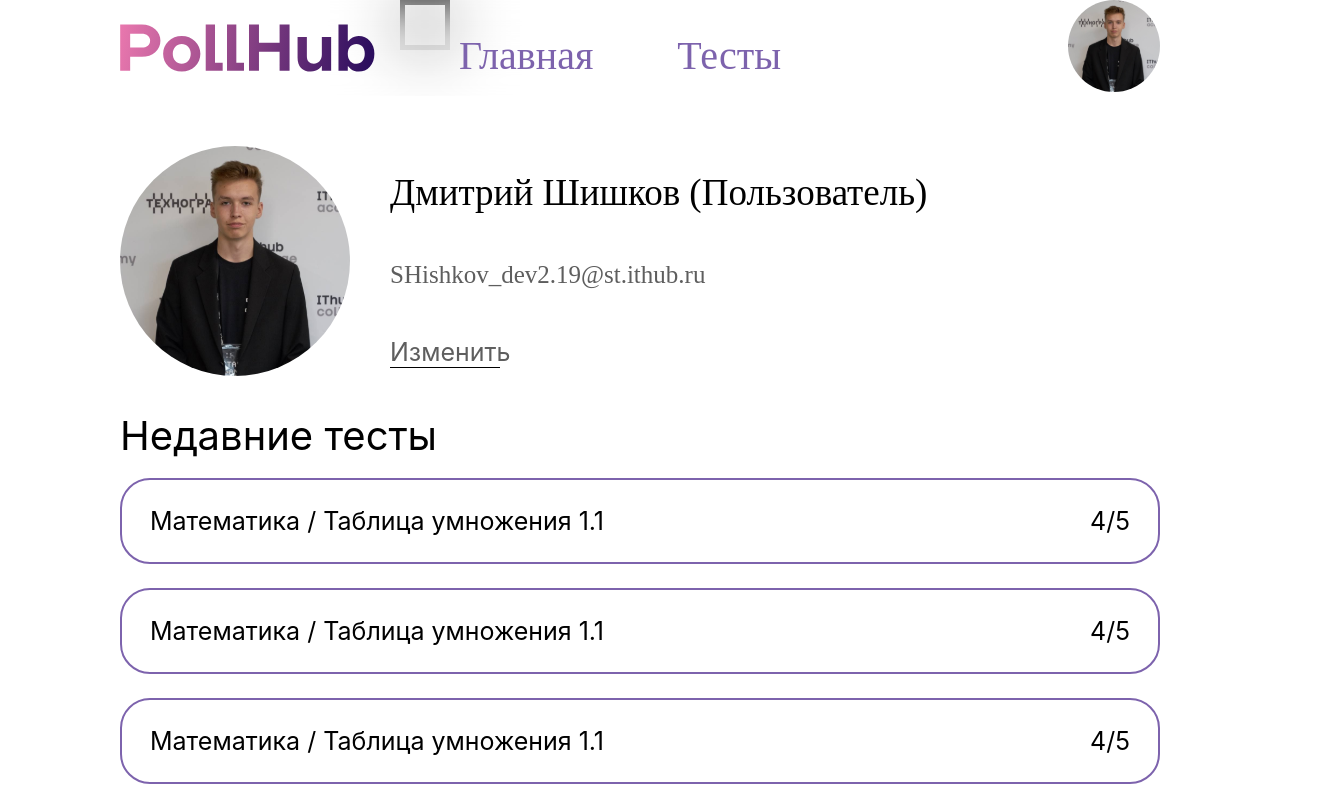
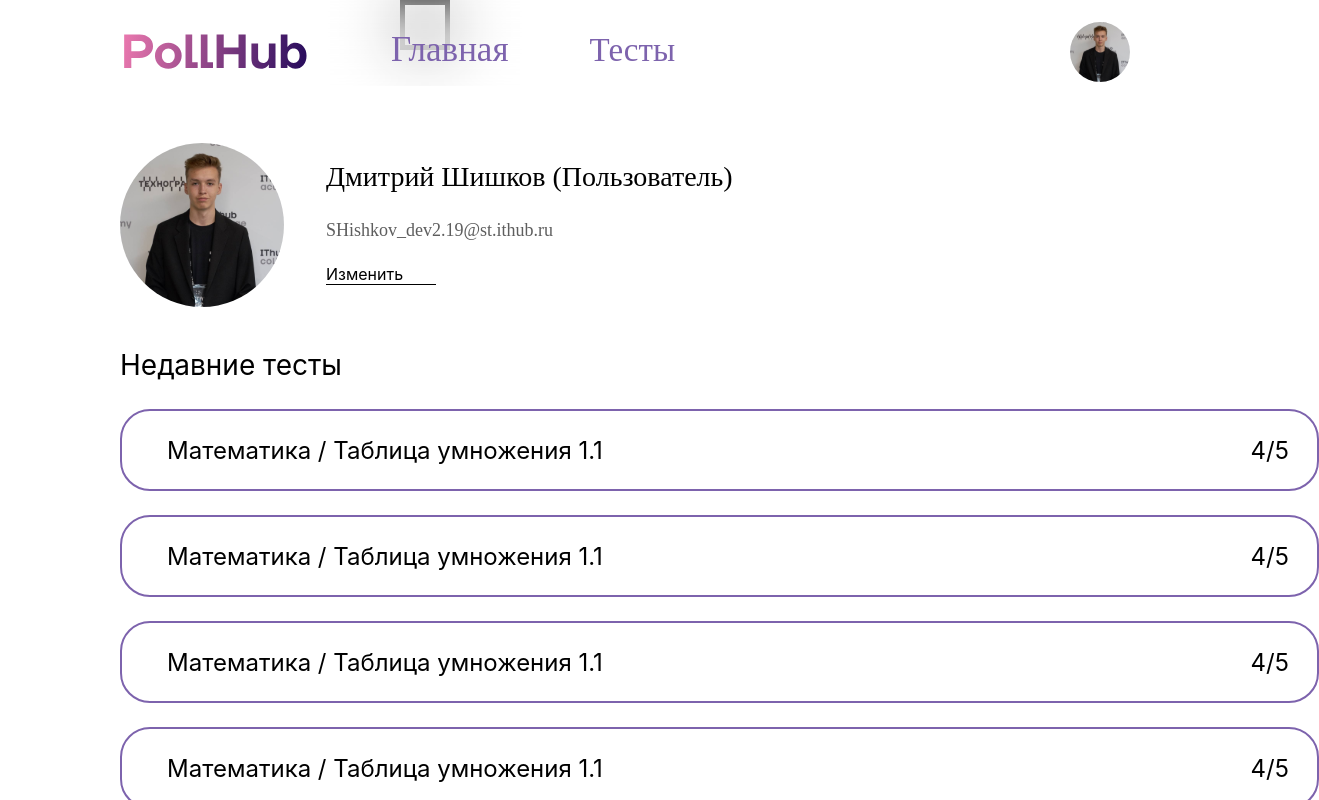
Before and after one commit to PollHub/ful_full__project, a React (Create React App) app: page /profile in a window 1280 px wide. Shown: the top 800 px of the page, 1319 px wide, since content can reach past the window. Built offline with nearby package versions, Linux system fonts and the light colour scheme.

Commit message:
first commit

```diff
--- a/src/index.css
+++ b/src/index.css
@@ -41,21 +41,23 @@ body {
 
 .header__logo {
   font-family: TT Firs Neue;
-  width: 255px;
+  width: 183px;
+  margin-top: 17px;
+  margin-left: 4px;
 }
 
 .header__main {
-  font-size: 40px;
+  font-size: 35px;
   padding-left: 84px;
-  font-family: PH NavPanel Headline;
+  font-family: TT Firs Neue;
   padding-top: 14px;
   color: #7D63AD;
 }
 
 .header__test {
-  font-size: 40px;
-  padding-left: 84px;
-  font-family: PH NavPanel Headline;
+  font-size: 33px;
+  padding-left: 81px;
+  font-family: TT Firs Neue;
   padding-top: 14px;
   color: #7D63AD;
 }
@@ -65,9 +67,9 @@ a {
 }
 
 .header__profile__photo {
-  /* position: absolute; */
-  width: 92px;
-  /* height: 60px; */
+  width: 60px;
+  margin-top: 22px;
+  padding-right: 30px;
 }
 
 .header__back__logos {
@@ -99,42 +101,46 @@ a {
 }
 
 .profile__user__img {
-  width: 230px;
+  margin-top: 7px;
+  margin-right: 19px;
+  width: 164px;
+  height: 164px;
 }
 
 .profile__user__data {
-  margin-left: 40px;
+  margin-left: 23px;
   margin-top: 25px;
 }
 
+
 .profile__user__name {
   font-family: TT Firs Neue;
-  font-size: 37px;
+  font-size: 28px;
 }
 
 .profile__user__mail {
   font-family: TT Firs Neue;
-  font-size: 25px;
+  font-size: 18px;
   color: #5E5E5E;
-  margin-top: 47px;
+  margin-top: 27px;
 }
 
 .profile__user__change {
-  margin-top: 48px;
-  color: #5E5E5E;
+  margin-top: 23px;
+  margin-right: 10px;
   border-bottom: 1px solid black;
   border-width: 1px;
   width: 110px;
-  font-size: 25px;
+  font-size: 16px;
   cursor: pointer;
 }
 
 .profile__last__tests .profile__last__tests__title {
   font-style: TT Firs Neue;
-  font-size: 40px;
+  font-size: 28px;
   color: #000000;
-  margin-top: 42px;
-  margin-bottom: 24px;
+  margin-top: 40px;
+  margin-bottom: 26px;
   display: flex;
   align-items: center;
   line-height: 36px;
@@ -145,7 +151,7 @@ a {
 }
 
 .profile__last__test {
-  height: 82px;
+  height: 78px;
   padding: 0 28px;
   border-radius: 30px;
   /* margin-bottom: 24px; */
@@ -153,7 +159,9 @@ a {
   align-items: center;
   justify-content: space-between;
   border: 2px solid #7D63AD;
-  font-size: 25px;
+  font-size: 24px;
+  padding-left: 45px;
+  width: 1122px;
 }
 
 .profile__button__more__div {
```
